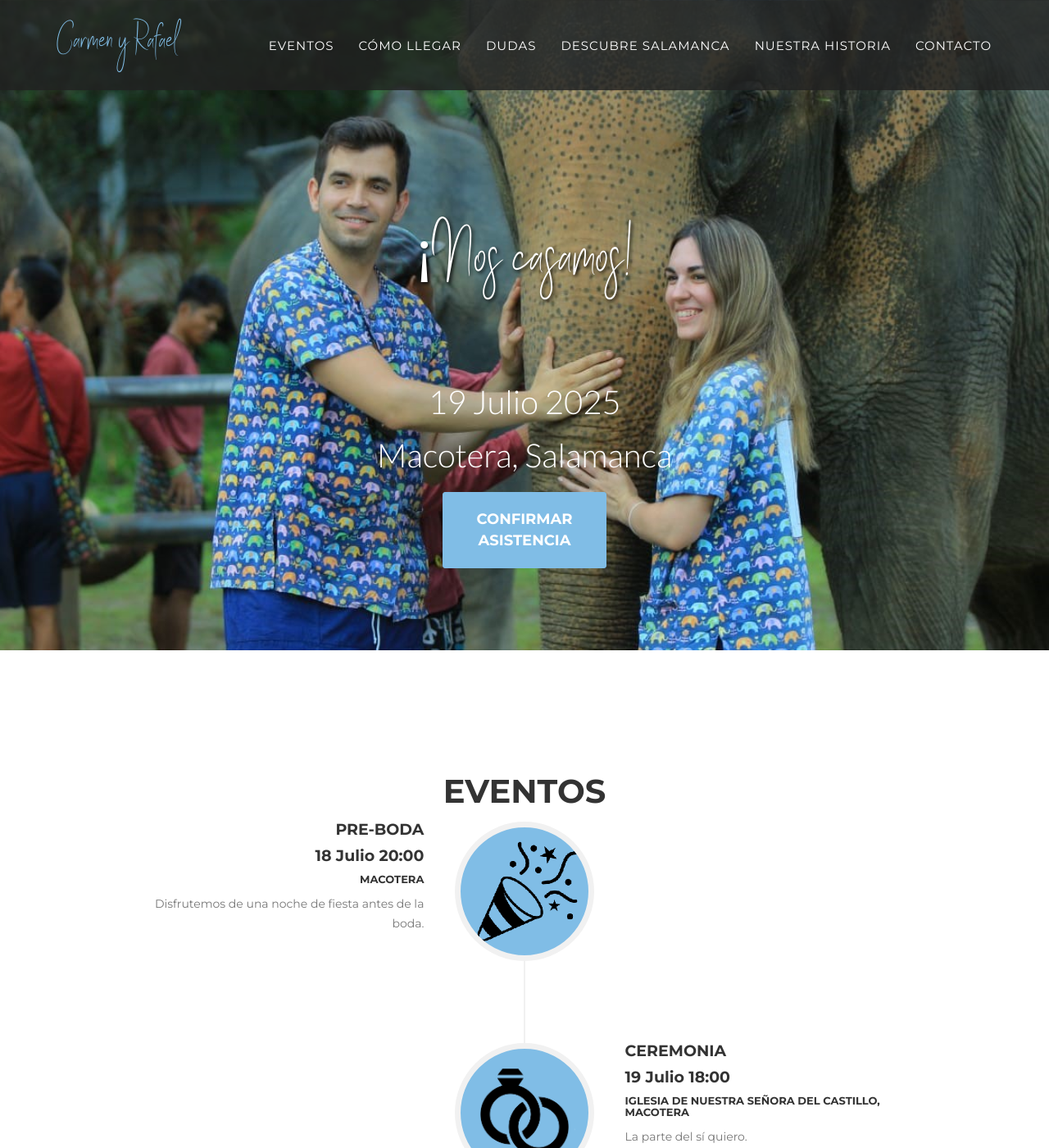
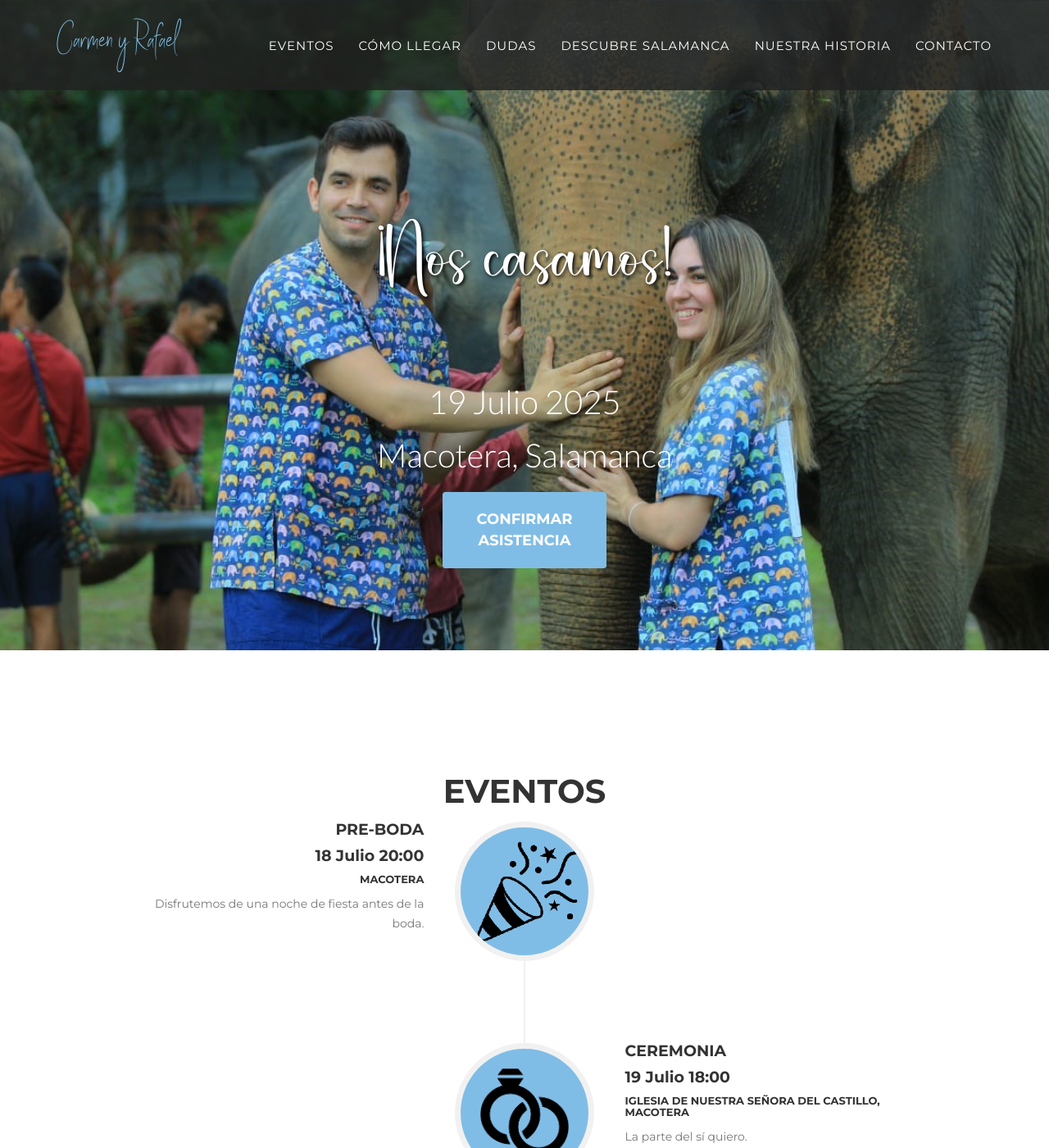
Before and after one commit to elena333/elena333.github.io, a Jekyll site: the page built from index.html, in a window 1280 px wide and 1400 px high. Shown: the whole window at 82% size. Built offline with Jekyll 4.4.1, drawn with Linux system fonts in a browser that asks for light colours; some web fonts are replaced.

Commit message:
Try change header font

```diff
--- a/_includes/css/agency.css
+++ b/_includes/css/agency.css
@@ -392,7 +392,7 @@ header .intro-text .intro-heading {
     margin-bottom: 25px;
     /*text-transform: uppercase;*/
     /*font-family: {{ site.data.template.font.primary }};*/
-    font-family: 'stay_classy_sldtregular';
+    font-family: 'angel_flower';
     text-shadow: 2px 2px 4px #000000;
     font-size: 75px;
     /*font-weight: 700;*/
@@ -438,7 +438,7 @@ header .intro-text .intro-heading {
         margin-bottom: 100px;
         /*text-transform: uppercase;*/
         /*font-family: {{ site.data.template.font.primary }};*/
-        font-family: 'stay_classy_sldtregular';
+        font-family: 'angel_flower';
         text-shadow: 2px 2px 4px #000000;
         font-size: 75px;
         /*font-weight: 700;*/
--- a/_includes/en_data/head.html
+++ b/_includes/en_data/head.html
@@ -24,7 +24,7 @@
     <link href='https://fonts.googleapis.com/css?family=Droid+Serif:400,700,400italic,700italic' rel='stylesheet' type='text/css'>
     <link href='https://fonts.googleapis.com/css?family=Roboto+Slab:400,100,300,700' rel='stylesheet' type='text/css'>
     <link rel="stylesheet" href="{{ "/css/webfontkit-StayClassy/stylesheet.css" | prepend: site.baseurl }}">
-
+    <link rel="stylesheet" href="{{ "/css/angel-flower/stylesheet.css" | prepend: site.baseurl }}">
     <!-- HTML5 Shim and Respond.js IE8 support of HTML5 elements and media queries -->
     <!-- WARNING: Respond.js doesn't work if you view the page via file:// -->
     <!--[if lt IE 9]>
--- /dev/null
+++ b/css/angel-flower/stylesheet.css
@@ -0,0 +1,6 @@
+@font-face {
+    font-family: 'angel_flower';
+    src: url('AngelFlower.otf') format('opentype');
+    font-weight: normal;
+    font-style: normal;
+}
```
Also changed, not shown: css/angel-flower/AngelFlower.otf (added).
